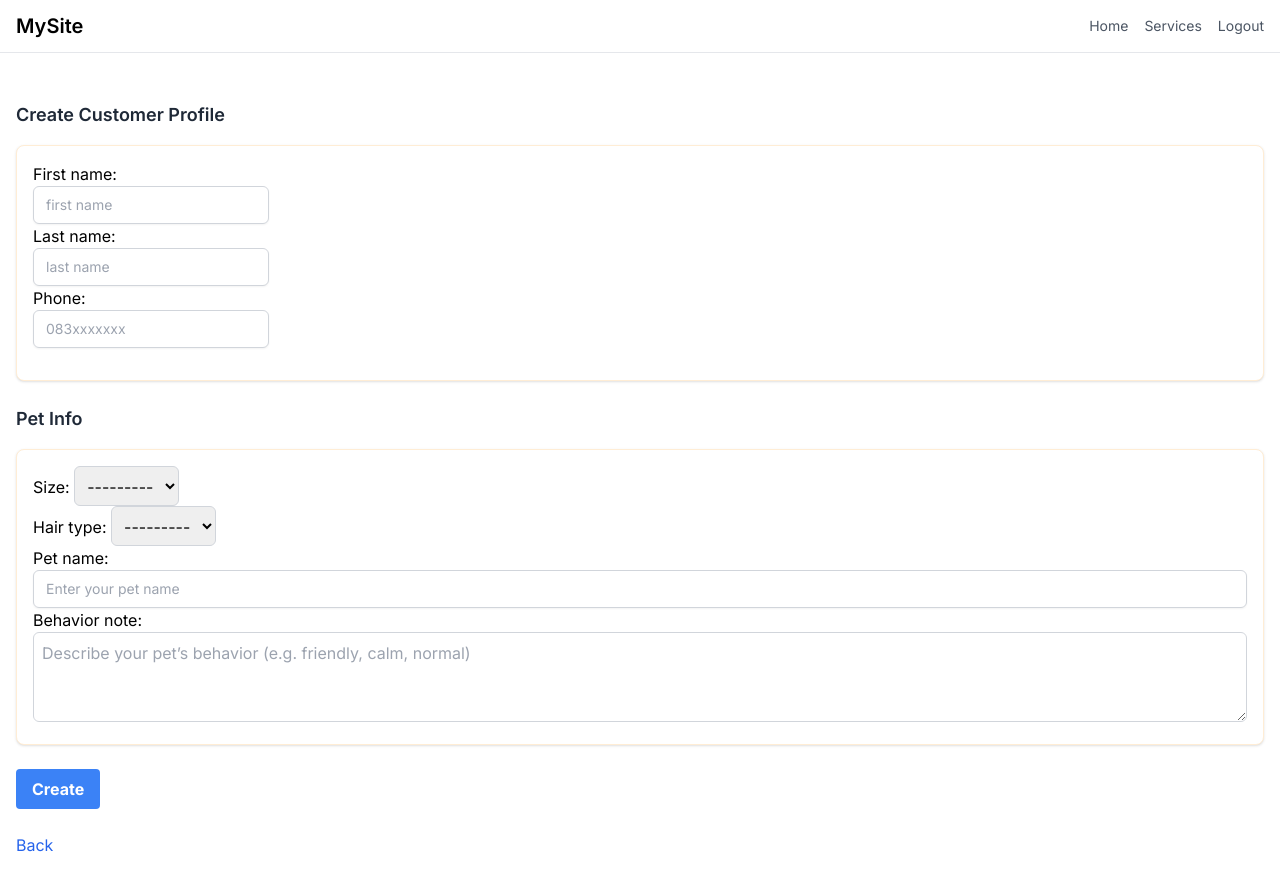
After one commit to Suchaya-aum/WoofQueue, a Django app: page /woofq/appointment/create/new_customer in a window 1280 px wide. The commit adds this page. Run offline with Django 5.2, Linux system fonts and the light colour scheme; the visitor is signed in with stand-in values (Sample User, id 1); data that the repository does not hold is empty; some libraries are stand-ins or nearby versions.

Commit message:
Appointment now can create customer profile and pet

```diff
--- a/project/myproject/app/forms.py
+++ b/project/myproject/app/forms.py
@@ -40,7 +40,7 @@ class AppointmentForm(ModelForm):
                 raise forms.ValidationError("Appointment cannot exceed 8 hours duration")
 
             for s in cleaned_data.get("service"):
-                if Appointment.objects.filter(appointment_time__gte=appoint_time, appointment_time__lte=fin_time, service = s):
+                if Appointment.objects.filter(appointment_time__gte=appoint_time, appointment_time__lte=fin_time, service__staff = s.staff):
                     self.add_error("finish_time", "Finish time is overlap with other appointment")
                 elif Appointment.objects.filter(finish_time__range=(appoint_time, fin_time), service = s):
                     self.add_error("appointment_time", "There is other appointment at this time.")
@@ -74,7 +74,7 @@ class PetForm(ModelForm):
                 attrs={
                     "class": "p-2 border border-gray-300 rounded-md focus:outline-none focus:ring-2 focus:ring-blue-500",
                 }),
-            "้hair_type": forms.Select(
+            "hair_type": forms.Select(
                 attrs={
                     "class": "p-2 border border-gray-300 rounded-md focus:outline-none focus:ring-2 focus:ring-blue-500",
                 }),
@@ -85,7 +85,7 @@ class PetForm(ModelForm):
                 }),
             "behavior_note": forms.Textarea(
                 attrs={
-                    "class": "p-2 border border-gray-300 rounded-md focus:outline-none focus:ring-2 focus:ring-blue-500",
+                    "class": "'block w-full p-2 border border-gray-300 rounded-md focus:outline-none focus:ring-2 focus:ring-blue-500",
                     'rows': 3,
                     'placeholder': 'Describe your pet’s behavior (e.g. friendly, calm, normal)'
                 }),
@@ -124,3 +124,26 @@ class ServiceForm(ModelForm):
     class Meta:
         model = Service
         fields = "__all__"
+
+class CustomerProfileForm(ModelForm):
+    class Meta:
+        model = CustomerProfile
+        fields = "__all__"
+        exclude = ("user",)
+        widgets = {
+            "first_name": forms.TextInput(
+                attrs={
+                    "class": 'block w-full px-3 py-2 border border-gray-300 rounded-md shadow-sm focus:outline-none focus:ring-indigo-500 focus:border-indigo-500 sm:text-sm',
+                    'placeholder': 'first name'
+                }),
+            "last_name": forms.TextInput(
+                attrs={
+                    "class": 'block w-full px-3 py-2 border border-gray-300 rounded-md shadow-sm focus:outline-none focus:ring-indigo-500 focus:border-indigo-500 sm:text-sm',
+                    'placeholder': 'last name'
+                }),
+            "phone": forms.TextInput(
+                attrs={
+                    "class": 'block w-full px-3 py-2 border border-gray-300 rounded-md shadow-sm focus:outline-none focus:ring-indigo-500 focus:border-indigo-500 sm:text-sm',
+                    'placeholder': '083xxxxxxx'
+                }),
+        }
--- a/project/myproject/app/models.py
+++ b/project/myproject/app/models.py
@@ -87,7 +87,7 @@ class Staff_Profile(models.Model):
     phone = models.CharField(max_length=11, null=False)
 
     def __str__(self):
-        return f"{self.user.id} Staff Profile {self.first_name} {self.last_name} - Phone: {self.phone}"
+        return f"Staff Profile {self.first_name} {self.last_name} - Phone: {self.phone}"
 
 class Service(models.Model):
     service_name = models.CharField(max_length=50, null=False)
@@ -96,4 +96,4 @@ class Service(models.Model):
     staff = models.ForeignKey(Staff_Profile, on_delete=models.CASCADE, related_name="services")
 
     def __str__(self):
-        return f"{self.service_name} price : {self.price} Baht"
+        return f"{self.service_name} price : {self.price} Baht | Duration: {self.duration} minutes | Staff: {self.staff.first_name} {self.staff.last_name}"
--- a/project/myproject/app/templates/create_appointment.html
+++ b/project/myproject/app/templates/create_appointment.html
@@ -19,6 +19,8 @@ Create Appointment
             Create
         </button>
     </form>
+    <br><br>
+    <a href="{% url 'create_new_customer' %}" class="text-blue-600 hover:underline">New Customer?</a>
 
 {% endblock %}
 {% block script %}
--- /dev/null
+++ b/project/myproject/app/templates/new_customer.html
@@ -0,0 +1,39 @@
+{% extends 'base.html' %}
+{% load static %}
+
+{% block title %}
+New Customer
+{% endblock %}
+
+{% block head %}
+{% endblock %}
+
+{% block content %}
+<div class="flex justify-between items-center mb-4">
+    <h2 class="text-lg font-semibold text-gray-800">Create Customer Profile</h2>
+</div>
+<div class="overflow-x-auto bg-white rounded-lg shadow border border-orange-100 p-4">
+    <div class="flex justify-between items-center mb-4">
+        <form method="post">
+            {% csrf_token %}
+            {{ customerform }}
+    </div>
+</div>
+<br>
+<div class="flex justify-between items-center mb-4">
+    <h2 class="text-lg font-semibold text-gray-800">Pet Info</h2>
+</div>
+<div class="overflow-x-auto bg-white rounded-lg shadow border border-orange-100 p-4">
+    <div class="">
+        {{ petform }}
+    </div>
+</div>
+<br>
+<button class="bg-blue-500 text-white font-bold py-2 px-4 rounded hover:bg-blue-700" type="submit">
+    Create
+</button>
+</form>
+<br><br>
+<a href="{% url 'appointment_create' %}" class="text-blue-600 hover:underline">Back</a>
+
+{% endblock %}
--- a/project/myproject/app/templates/service.html
+++ b/project/myproject/app/templates/service.html
@@ -33,7 +33,7 @@ service
                 <td class="px-4 py-3">{{ service.service_name }}</td>
                 <td class="px-4 py-3 font-medium">{{ service.duration }}</td>
                 <td class="px-4 py-3">{{ service.price }}</td>
-                <td class="px-4 py-3">{{ service.staff_id.staff_profile.first_name }}</td>
+                <td class="px-4 py-3">{{ service.staff.first_name }} {{ service.staff.last_name }}</td>
                 <td class="px-4 py-3">
                     <button class="bg-blue-500 text-white font-bold py-2 px-4 rounded hover:bg-blue-700">
                         <a href="{% url 'service_update' service.id %}" title="Modify" class="cursor-pointer">
--- a/project/myproject/app/urls.py
+++ b/project/myproject/app/urls.py
@@ -6,6 +6,7 @@ from .views import *
 
 urlpatterns = [
     path("appointment/create/", views.AppointmentCreateView.as_view(), name="appointment_create"),
+    path("appointment/create/new_customer", views.NewCustomerView.as_view(), name="create_new_customer"),
     path("service/", views.ServiceManagementView.as_view(), name="service"),
     path("service/create", views.ServiceCreateView.as_view(), name="service_create"),
     path("service/update/<int:pk>", views.ServiceUpdateView.as_view(), name="service_update"),
--- a/project/myproject/app/views.py
+++ b/project/myproject/app/views.py
@@ -234,3 +234,29 @@ class AppointmentDeleteView(LoginRequiredMixin, View):
         appointment = get_object_or_404(Appointment, pk=pk)
         appointment.delete()
         return redirect("appointment")
+
+class NewCustomerView(LoginRequiredMixin, View):
+    # permission_required = 'appointments.add_appointment'
+    raise_exception = True
+
+    def get(self, request):
+        customerform = CustomerProfileForm()
+        petform = PetForm()
+        return render(request, "new_customer.html", {"customerform": customerform, "petform": petform})
+
+    def post(self, request):
+        customerform = CustomerProfileForm(request.POST)
+        petform = PetForm(request.POST)
+        try:
+            with transaction.atomic():
+                if customerform.is_valid():
+                    customerProfile = customerform.save()
+                    if petform.is_valid():
+                        pet = petform.save(commit=False)
+                        pet.owner = customerProfile
+                        pet.save()
+                        return redirect("appointment_create")
+                    return redirect("appointment")
+        except Exception as e:
+            raise e
+        return render(request, "new_customer.html", {"customerform": customerform, "petform": petform})
```
Also changed, not shown: project/myproject/app/templates/create_service.html (+0 -14 lines), project/myproject/app/utils.py (+5 -2 lines), project/myproject/app/migrations/0004_alter_pet_owner.py (added), project/myproject/app/migrations/0005_alter_pet_owner.py (added).
